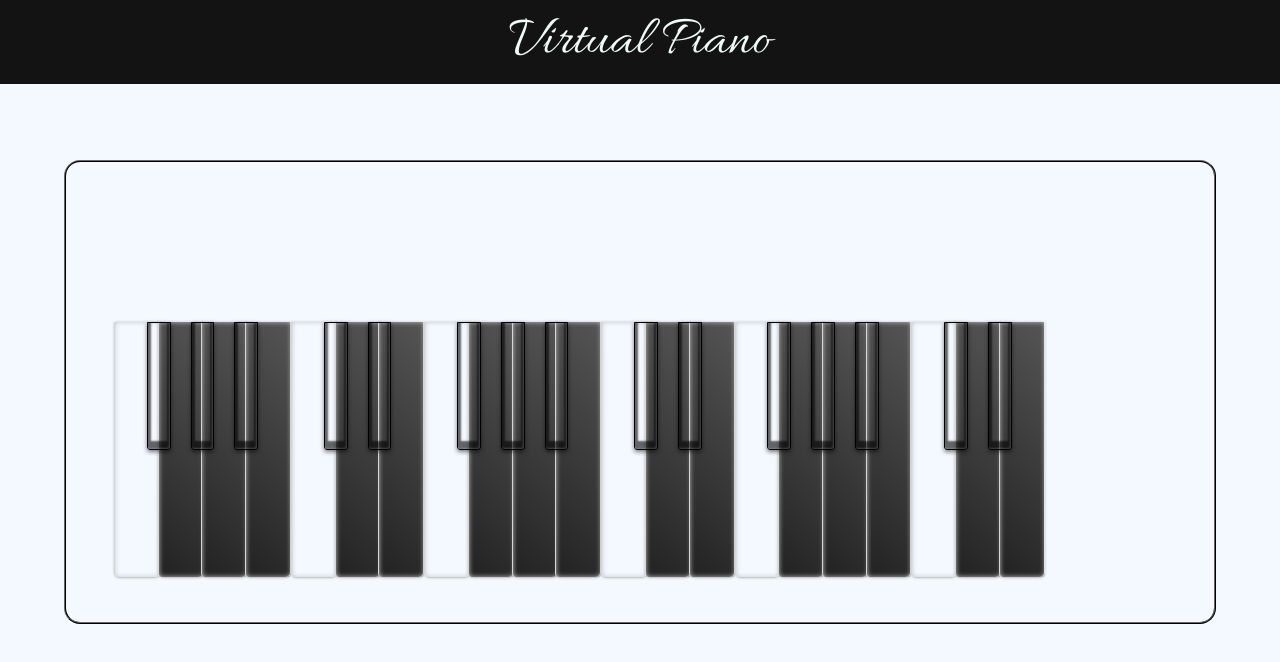
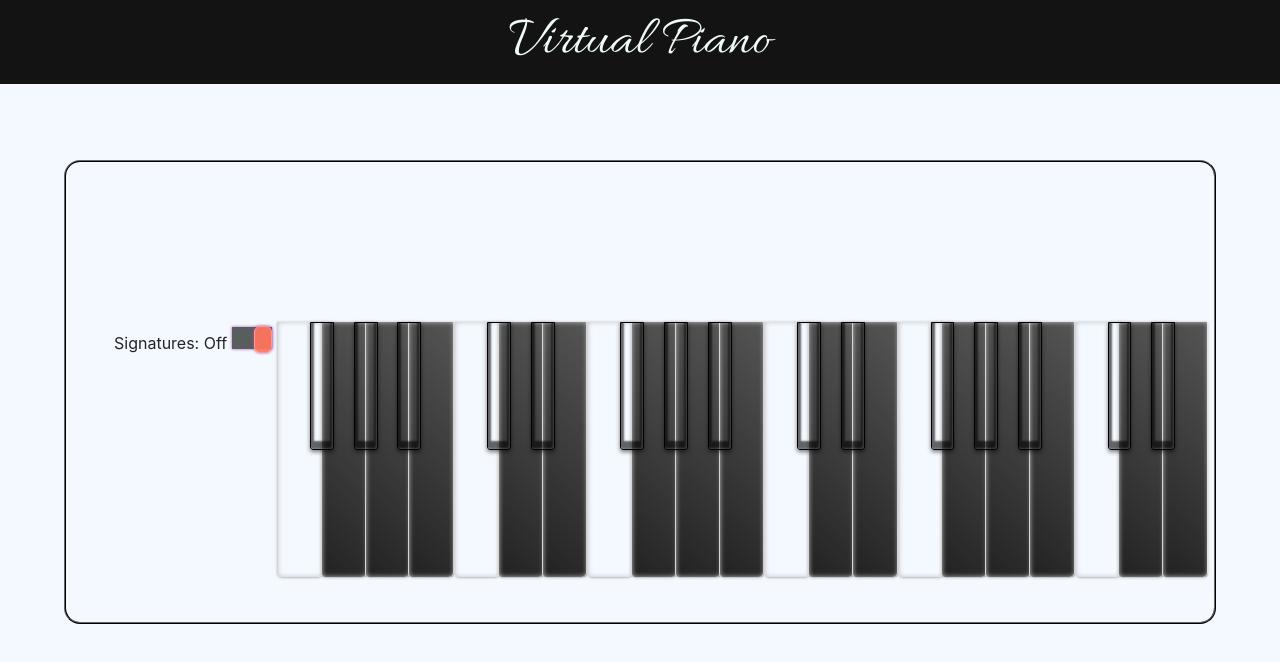
Before and after one commit to Patrycja20/VirtualPiano, a React (Create React App) app: page / in a window 1280 px wide. Shown: the top 662 px of the page. Built offline with nearby package versions, Linux system fonts and the light colour scheme.

Commit message:
Dodanie suwaka do włączania podpisów.

```diff
--- a/package.json
+++ b/package.json
@@ -3,11 +3,14 @@
   "version": "0.1.0",
   "private": true,
   "dependencies": {
+    "gh-pages": "^2.0.1",
     "react": "^16.7.0",
     "react-dom": "^16.7.0",
     "react-scripts": "2.1.1"
   },
   "scripts": {
+    "predeploy": "npm run build",
+    "deploy": "gh-pages -d build",
     "start": "react-scripts start",
     "build": "react-scripts build",
     "test": "react-scripts test",
@@ -21,5 +24,6 @@
     "not dead",
     "not ie <= 11",
     "not op_mini all"
-  ]
+  ],
+  "homepage": "https://patrycja20.github.io/VirtualPiano"
 }
--- a/src/Keyboard.css
+++ b/src/Keyboard.css
@@ -56,3 +56,93 @@ ul .white:active {
     margin: 0 0 0 -1.18%;
     background: linear-gradient(45deg, #222 0%, #555 100%);
 }
+
+.options {
+
+}
+
+input[type=range].slider {
+    -webkit-appearance: none;
+    width: 40px;
+    margin: 5px;
+}
+input[type=range].slider:focus {
+    outline: none;
+}
+input[type=range].slider::-webkit-slider-runnable-track {
+    width: 40px;
+    height: 22px;
+    cursor: pointer;
+    box-shadow: 0px 0px 2.9px #a958a6, 0px 0px 0px #b269af;
+    background: rgba(72, 77, 77, 0.91);
+    border-radius: 0px;
+    border: 0px solid #000101;
+}
+input[type=range].slider::-webkit-slider-thumb {
+    box-shadow: 0px 0px 3px #a958a6, 0px 0px 0px #b269af;
+    border: 0.1px solid #ff9999;
+    height: 27px;
+    width: 18px;
+    border-radius: 6px;
+    background: rgba(255, 117, 95, 0.93);
+    cursor: pointer;
+    -webkit-appearance: none;
+    margin-top: -1.5px;
+}
+input[type=range].slider:focus::-webkit-slider-runnable-track {
+    background: rgba(84, 90, 90, 0.9);
+}
+input[type=range].slider::-moz-range-track {
+    width: 40px;
+    height: 22px;
+    cursor: pointer;
+    box-shadow: 0px 0px 2.9px #a958a6, 0px 0px 0px #b269af;
+    background: #484d4d;
+    border-radius: 0px;
+    border: 0px solid #000101;
+}
+input[type=range].slider::-moz-range-thumb {
+    box-shadow: 0px 0px 3px #a958a6, 0px 0px 0px #b269af;
+    border: 0.1px solid #ff9999;
+    height: 27px;
+    width: 18px;
+    border-radius: 6px;
+    background: rgba(255, 117, 95, 0.93);
+    cursor: pointer;
+}
+input[type=range].slider::-ms-track {
+    width: 40px;
+    height: 22px;
+    cursor: pointer;
+    background: transparent;
+    border-color: transparent;
+    color: transparent;
+}
+input[type=range].slider::-ms-fill-lower {
+    background: rgba(60, 64, 64, 0.91);
+    border: 0px solid #000101;
+    border-radius: 0px;
+    box-shadow: 0px 0px 2.9px #a958a6, 0px 0px 0px #b269af;
+}
+input[type=range].slider::-ms-fill-upper {
+    background: rgba(72, 77, 77, 0.91);
+    border: 0px solid #000101;
+    border-radius: 0px;
+    box-shadow: 0px 0px 2.9px #a958a6, 0px 0px 0px #b269af;
+}
+input[type=range].slider::-ms-thumb {
+    box-shadow: 0px 0px 3px #a958a6, 0px 0px 0px #b269af;
+    border: 0.1px solid #ff9999;
+    height: 27px;
+    width: 18px;
+    border-radius: 6px;
+    background: rgba(255, 117, 95, 0.93);
+    cursor: pointer;
+    height: 22px;
+}
+input[type=range].slider:focus::-ms-fill-lower {
+    background: rgba(72, 77, 77, 0.91);
+}
+input[type=range].slider:focus::-ms-fill-upper {
+    background: rgba(84, 90, 90, 0.91);
+}
--- a/src/Keyboard.js
+++ b/src/Keyboard.js
@@ -1,8 +1,14 @@
 import React from 'react';
 import './Keyboard.css';
-import { getFullSoundFolder } from './miniStore';
+import { getFullSoundFolder} from './miniStore';
 
 class Keyboard extends React.Component {
+  constructor() {
+    super();
+    this.state = {
+      infoSignatures: 'Off',
+    };
+  }
 
   play (event) {
     const sound = event.target.id;
@@ -12,9 +18,19 @@ class Keyboard extends React.Component {
     audio.play();
   }
 
+  changeSignatures = (event) => {
+    console.log(this.state.infoSignatures);
+    if(event.target.value === 1) this.setState({infoSignatures: 'On'});
+    else this.setState({infoSignatures: 'Off'});
+  }
+
   render() {
     return (
       <ul className="Casing">
+        <li className="options">
+          <label>Signatures: {this.state.infoSignatures}</label>
+          <input type="range" className="slider" min="0" max="1" step="1" onChange={this.changeSignatures}/>
+        </li>
         <li id="f3" className="white" onMouseDown={(e) => this.play(e)}>
         </li>
         <li id="fis3" className="black" onMouseDown={(e) => this.play(e)}>
```
